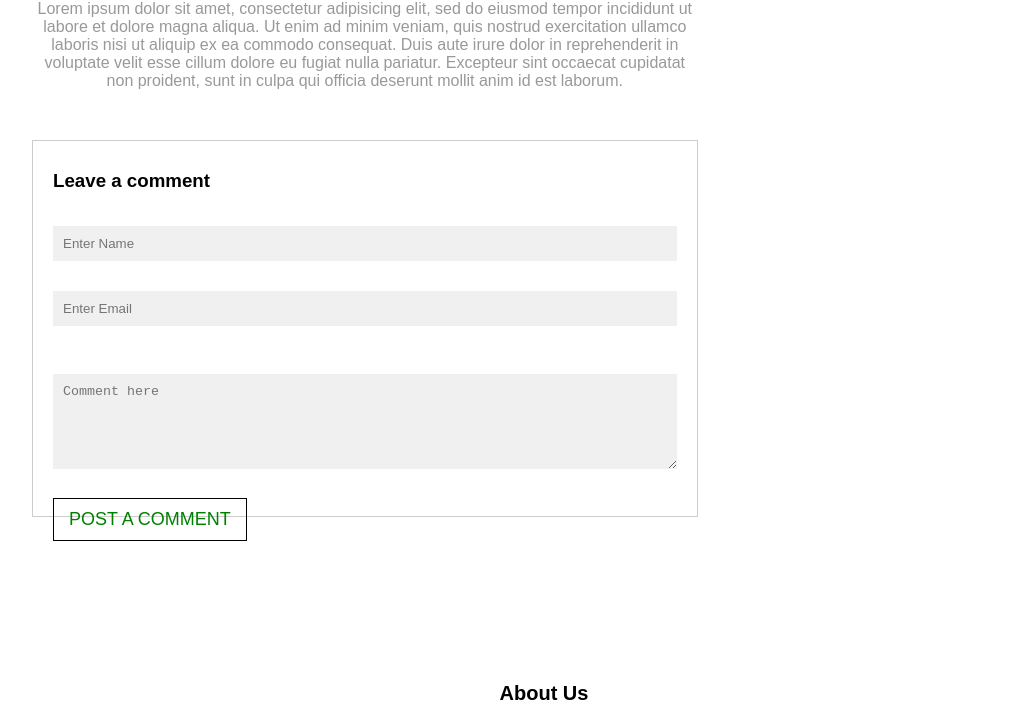
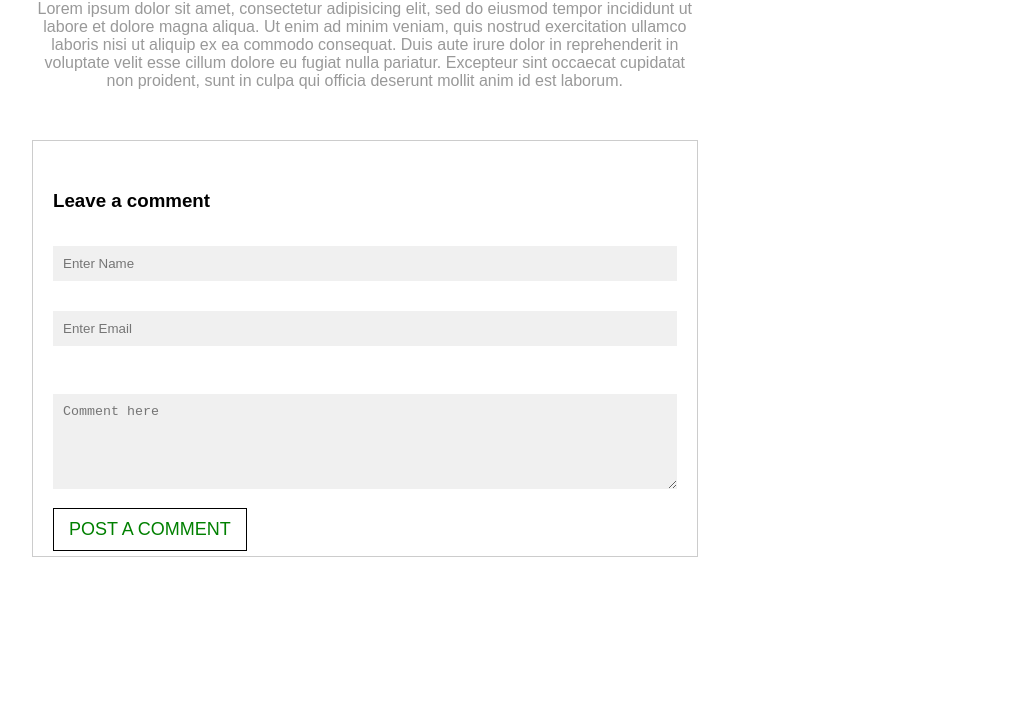
Before and after one commit to FatScythe/University, a plain HTML site: page html/blog.html in a window 1280 px wide. Shown: the part 2001-2720 px from the top of the page, without its empty margins (96-1107 px from the left). Drawn offline with Linux system fonts and the light colour scheme.

Commit message:
fixed abuja image issue and blog button

```diff
--- a/css/blog.css
+++ b/css/blog.css
@@ -149,7 +149,7 @@ nav ul li:hover::after {
 .comment {
 	border: 1px solid #ccc;
 	margin: 50px 0;
-	padding: 10px 20px;
+	padding: 30px 20px;
 }
 
 .comment h3 {
@@ -170,7 +170,7 @@ nav ul li:hover::after {
 
 .comment .btn {
 	border: 1px solid black;
-	margin: 10px 0;
+	margin: 0px 0;
 	padding: 10px 15px;
 	font-size: 18px;
 	color: #fff;
```
Also changed, not shown: image/abuja.jpg.
